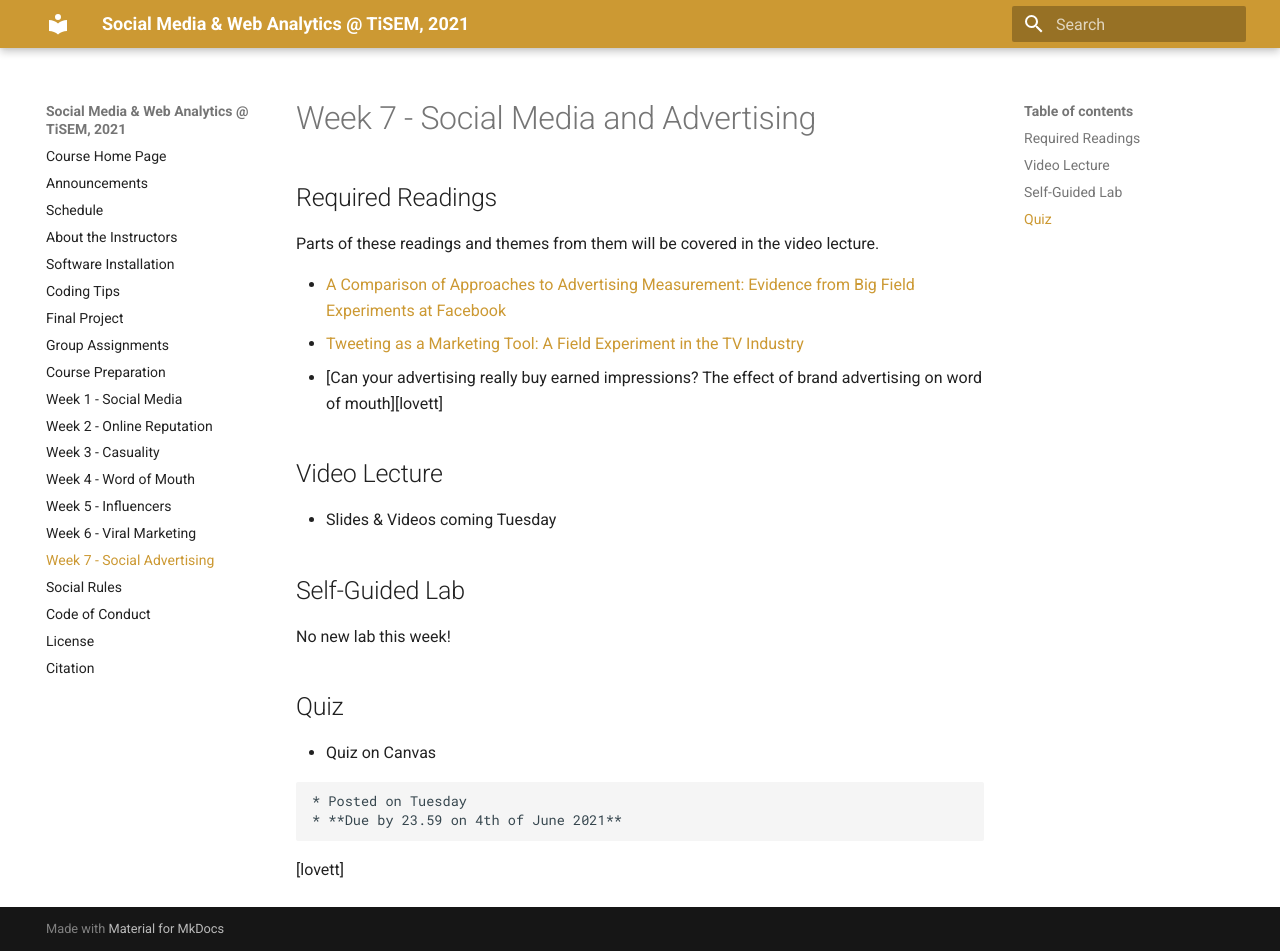
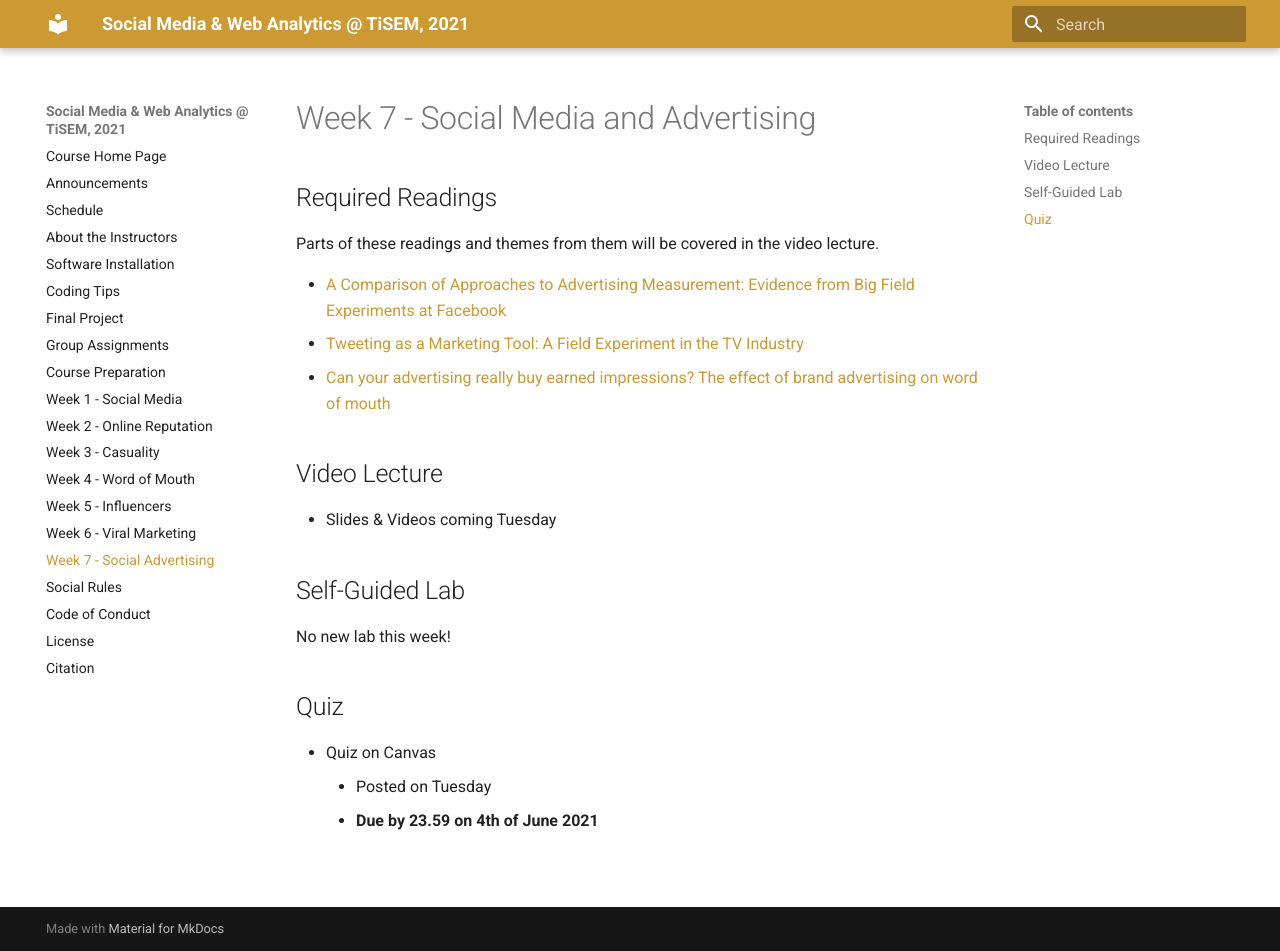
Before and after one commit to tisem-digital-marketing/2021-smwa, an MkDocs documentation site: the page built from docs/week_07.md, in a window 1280 px wide and 951 px high. Built offline with MkDocs 1.6.1 and Material for MkDocs 9.7.7, drawn with Linux system fonts in a browser that asks for light colours; old or Windows-style settings are respelled for this version of MkDocs; part of the change alters nothing that is shown.

```diff
--- a/docs/week_07.md
+++ b/docs/week_07.md
@@ -19,12 +19,12 @@ Parts of these readings and themes from them will be covered in the video lectur
 No new lab this week!
 
 ## Quiz
+<!-- * [Link][quiz-07] to Quiz on Canvas -->
 
 * Quiz on Canvas
-<!-- * [Link][quiz-07] to Quiz on Canvas -->
     * Posted on Tuesday
     * **Due by 23.59 on 4th of June 2021**
 
 [gordon]: https://papers.ssrn.com/sol3/papers.cfm?abstract_id=3033144
 [gong]: https://dspace.mit.edu/handle/1721.1/120756
-[lovett]
+[lovett]: https://link.springer.com/article/10.1007/s11129-019-09211-9
```
